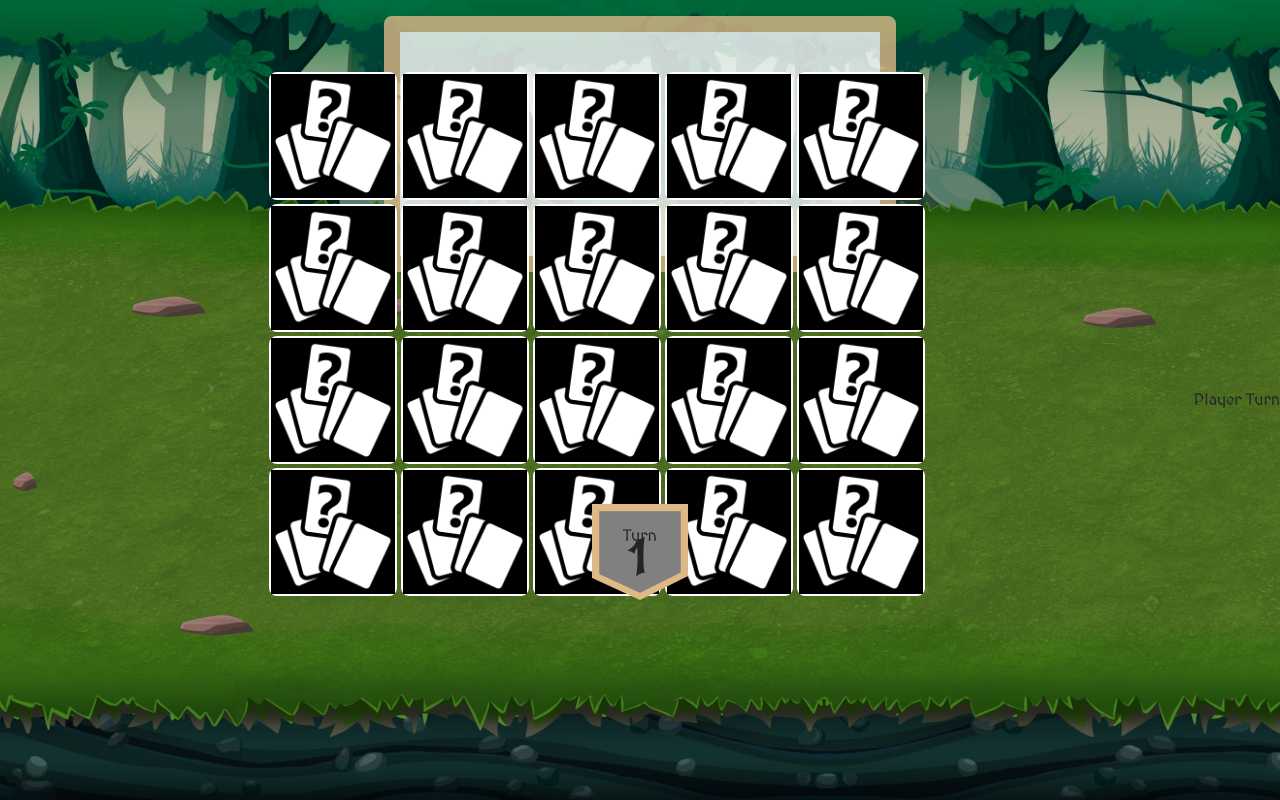
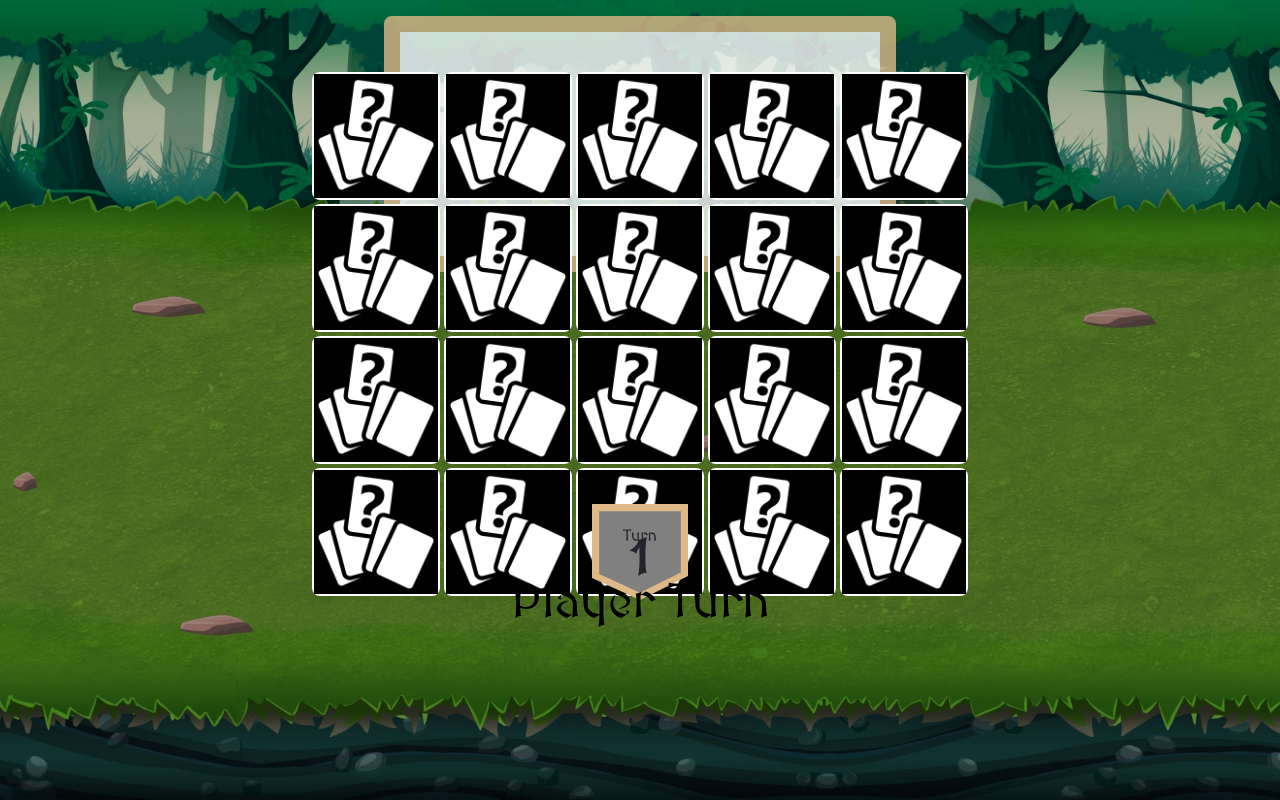
Before and after one commit to codymarshall94/match-two-rpg, a React (Create React App) app: page / in a window 1280 px wide. Built offline with nearby package versions, Linux system fonts and the light colour scheme.

Commit message:
disabled card class added

```diff
--- a/src/App.css
+++ b/src/App.css
@@ -41,6 +41,11 @@ body {
   width: 100%;
   height: 100%;;
   perspective: 1000px; /* Remove this if you don't want the 3D effect */
+}
+
+/* set pointer events to none and add the class when its enemy turn */
+.disabled-card {
+  pointer-events: none;
 }
 
 /* This container is needed to position the front and back side */
@@ -152,6 +157,15 @@ body {
 }
 
 
+.current-turn {
+  position: absolute;
+  left: 50%;
+  bottom: 20%;
+  transform: translateX(-50%);
+  color: black;
+  font-size: 3rem;
+}
+
 @media only screen and (max-width: 768px) {
   /* For mobile phones: */
  .card-grid {
```
